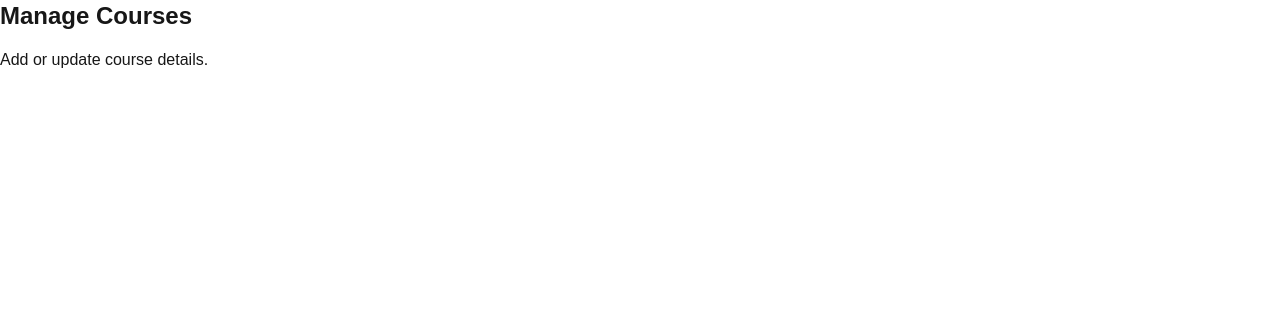
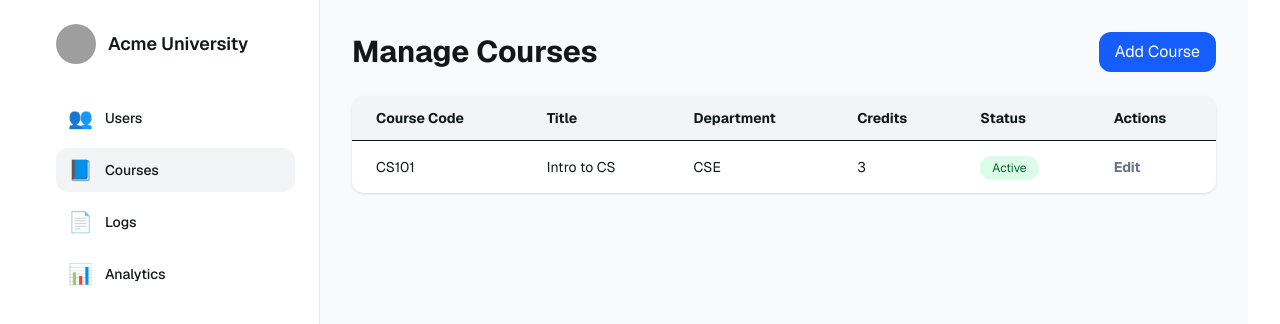
Before and after one commit to Sourav2507/Student-Management-System, a Next.js app in the folder frontend/: page /admin/courses in a window 1280 px wide. Shown: the top 324 px of the page. Built offline with nearby package versions, Linux system fonts and the light colour scheme; grey boxes are pictures that could not be loaded.

Commit message:
Added Courses UI

```diff
--- a/frontend/app/admin/courses/page.tsx
+++ b/frontend/app/admin/courses/page.tsx
@@ -1,132 +1,196 @@
-export default function ManageCourses() {
-  return (
-    <div>
-      <h1 className="text-2xl font-bold mb-4">Manage Courses</h1>
-      <p>Add or update course details.</p>
-    </div>
-  );
-}
+'use client';
 
+import { useState } from 'react';
 
-
-
-/*'use client';
-
-import { useEffect, useState } from 'react';
+type Course = {
+  code: string;
+  title: string;
+  department: string;
+  credits: number;
+  status: string;
+};
 
 export default function ManageCourses() {
-  const [courses, setCourses] = useState([]);
+  const [courses, setCourses] = useState<Course[]>([
+    {
+      code: 'CS101',
+      title: 'Intro to CS',
+      department: 'CSE',
+      credits: 3,
+      status: 'Active',
+    },
+  ]);
+  const [formVisible, setFormVisible] = useState(false);
+  const [formData, setFormData] = useState<Course>({
+    code: '',
+    title: '',
+    department: '',
+    credits: 0,
+    status: 'Active',
+  });
 
-  useEffect(() => {
-    fetch('http://localhost:5000/api/courses')
-      .then(res => res.json())
-      .then(data => setCourses(data));
-  }, []);
+  const handleChange = (e: React.ChangeEvent<HTMLInputElement | HTMLSelectElement>) => {
+    const { id, value } = e.target;
+    setFormData(prev => ({
+      ...prev,
+      [id]: id === 'credits' ? parseInt(value) : value,
+    }));
+  };
+
+  const handleAddCourse = () => {
+    setCourses(prev => [...prev, formData]);
+    setFormData({ code: '', title: '', department: '', credits: 0, status: 'Active' });
+    setFormVisible(false);
+  };
 
   return (
-    <div className="relative min-h-screen flex flex-col bg-white font-[\'Public Sans\']">
-      <header className="flex items-center justify-between border-b px-10 py-3">
-        <div className="flex items-center gap-4">
-          <div className="size-4">
-            <svg viewBox="0 0 48 48" fill="none" xmlns="http://www.w3.org/2000/svg">
-              <path
-                d="M36.7273 44C33.9891 44 31.6043 39.8386 30.3636 33.69C29.123 39.8386 26.7382 44 24 44C21.2618 44 18.877 39.8386 17.6364 33.69C16.3957 39.8386 14.0109 44 11.2727 44C7.25611 44 4 35.0457 4 24C4 12.9543 7.25611 4 11.2727 4C14.0109 4 16.3957 8.16144 17.6364 14.31C18.877 8.16144 21.2618 4 24 4C26.7382 4 29.123 8.16144 30.3636 14.31C31.6043 8.16144 33.9891 4 36.7273 4C40.7439 4 44 12.9543 44 24C44 35.0457 40.7439 44 36.7273 44Z"
-                fill="currentColor"
-              ></path>
-            </svg>
+    <div className="min-h-screen w-full flex font-sans bg-white text-[#121717] px-4 sm:px-8">
+      {/* Sidebar */}
+      <aside className="w-72 min-h-screen border-r border-gray-200 p-6">
+        <div className="flex items-center gap-3 mb-8">
+          <div
+            className="bg-center bg-no-repeat aspect-square bg-cover rounded-full size-10"
+            style={{
+              backgroundImage:
+                "url('https://lh3.googleusercontent.com/a-/ALV-UjXJ5eAvOfQ6rpJKZmPgoFBoi0S1t8PIE2RCrQ=s96-c')",
+            }}
+          ></div>
+          <h1 className="text-lg font-semibold">Acme University</h1>
         </div>
-          <h2 className="text-lg font-bold tracking-tight">Academics</h2>
+        <nav className="flex flex-col gap-2">
+          {[
+            { label: 'Users', icon: '👥', href: '/admin/users' },
+            { label: 'Courses', icon: '📘', href: '/admin/courses' },
+            { label: 'Logs', icon: '📄', href: '/admin/logs' },
+            { label: 'Analytics', icon: '📊', href: '/admin/analytics' },
+          ].map((item, i) => (
+            <a
+              key={i}
+              href={item.href}
+              className={`flex items-center gap-3 px-3 py-2 rounded-xl transition-all duration-200 cursor-pointer ${
+                item.label === 'Courses'
+                  ? 'bg-gray-100'
+                  : 'hover:bg-gray-100 hover:scale-[1.02]'
+              }`}
+            >
+              <span className="text-xl">{item.icon}</span>
+              <span className="text-sm font-medium">{item.label}</span>
+            </a>
+          ))}
+        </nav>
+      </aside>
+
+      {/* Main */}
+      <main className="flex-1 bg-gray-50 p-8 overflow-y-auto">
+        <div className="flex justify-between items-center mb-6">
+          <h1 className="text-3xl font-bold">Manage Courses</h1>
+          <button
+            className="bg-blue-600 text-white rounded-xl px-4 py-2 hover:bg-blue-700 transition-all"
+            onClick={() => setFormVisible(!formVisible)}
+          >
+            {formVisible ? 'Cancel' : 'Add Course'}
+          </button>
         </div>
-        <div className="flex gap-8">
-          <nav className="flex gap-9 text-sm font-medium">
-            <a href="#">Dashboard</a>
-            <a href="#">Courses</a>
-            <a href="#">Students</a>
-            <a href="#">Instructors</a>
-            <a href="#">Departments</a>
-          </nav>
-        </div>
-      </header>
 
-      <main className="flex flex-1 flex-row gap-1 px-6 py-5 justify-center">
-        <div className="flex flex-col max-w-[920px] w-full">
-          <section className="p-4">
-            <h1 className="text-[32px] font-bold">Manage Courses</h1>
-            <p className="text-sm text-[#6a7681]">View, edit, and manage all courses offered by the university.</p>
-          </section>
-
-          <section className="px-4 py-3">
-            <input
-              type="text"
-              placeholder="Search by Name, Department, or Semester"
-              className="w-full h-12 rounded-xl bg-[#f1f2f4] px-4 text-sm focus:outline-none"
-            />
-          </section>
-
-          <section className="px-4 py-3 overflow-x-auto">
-            <table className="w-full text-sm text-left border">
-              <thead className="bg-white">
+        {!formVisible ? (
+          <>
+            {/* Table */}
+            <div className="bg-white rounded-xl shadow-sm overflow-hidden">
+              <table className="w-full table-auto text-sm text-left">
+                <thead className="bg-gray-100 text-[#121717]">
                   <tr>
-                  <th className="px-4 py-2">Course Code</th>
-                  <th className="px-4 py-2">Course Name</th>
-                  <th className="px-4 py-2">Department</th>
-                  <th className="px-4 py-2">Credits</th>
-                  <th className="px-4 py-2">Status</th>
-                  <th className="px-4 py-2">Edit</th>
+                    <th className="px-6 py-3">Course Code</th>
+                    <th className="px-6 py-3">Title</th>
+                    <th className="px-6 py-3">Department</th>
+                    <th className="px-6 py-3">Credits</th>
+                    <th className="px-6 py-3">Status</th>
+                    <th className="px-6 py-3">Actions</th>
                   </tr>
                 </thead>
                 <tbody>
-                {courses.map((course) => (
-                  <tr key={course._id} className="border-t">
-                    <td className="px-4 py-2 text-[#6a7681]">{course.code}</td>
-                    <td className="px-4 py-2">{course.title}</td>
-                    <td className="px-4 py-2 text-[#6a7681]">{course.department}</td>
-                    <td className="px-4 py-2 text-[#6a7681]">{course.credits}</td>
-                    <td className="px-4 py-2">
-                      <button className="rounded-xl bg-[#f1f2f4] px-4 h-8">{course.status}</button>
+                  {courses.map((course, i) => (
+                    <tr
+                      key={i}
+                      className="border-t transition hover:bg-gray-50 hover:scale-[1.01]"
+                    >
+                      <td className="px-6 py-4">{course.code}</td>
+                      <td className="px-6 py-4">{course.title}</td>
+                      <td className="px-6 py-4">{course.department}</td>
+                      <td className="px-6 py-4">{course.credits}</td>
+                      <td className="px-6 py-4">
+                        <span
+                          className={`px-3 py-1 text-xs rounded-full ${
+                            course.status === 'Active'
+                              ? 'bg-green-100 text-green-800'
+                              : 'bg-red-100 text-red-800'
+                          }`}
+                        >
+                          {course.status}
+                        </span>
                       </td>
-                    <td className="px-4 py-2 text-[#6a7681] font-bold">Edit</td>
+                      <td className="px-6 py-4 text-sm font-bold text-gray-500">
+                        Edit
+                      </td>
                     </tr>
                   ))}
                 </tbody>
-
               </table>
-          </section>
             </div>
-
-        <div className="flex flex-col w-[360px]">
-          <h2 className="px-4 pt-5 pb-3 text-[22px] font-bold">Course Details</h2>
-          <div className="px-4 py-3 space-y-4">
-            <input className="w-full h-14 rounded-xl border px-4" placeholder="Course Code" />
-            <input className="w-full h-14 rounded-xl border px-4" placeholder="Course Name" />
-            <select className="w-full h-14 rounded-xl border px-4">
-              <option>Department</option>
-              <option>Computer Science</option>
-              <option>Mathematics</option>
+          </>
+        ) : (
+          <>
+            {/* Form */}
+            <div className="bg-white p-6 rounded-xl shadow-md max-w-2xl">
+              <div className="grid grid-cols-1 sm:grid-cols-2 gap-4">
+                <input
+                  id="code"
+                  placeholder="Course Code"
+                  value={formData.code}
+                  onChange={handleChange}
+                  className="border rounded-xl px-4 h-12"
+                />
+                <input
+                  id="title"
+                  placeholder="Course Title"
+                  value={formData.title}
+                  onChange={handleChange}
+                  className="border rounded-xl px-4 h-12"
+                />
+                <input
+                  id="department"
+                  placeholder="Department"
+                  value={formData.department}
+                  onChange={handleChange}
+                  className="border rounded-xl px-4 h-12"
+                />
+                <input
+                  id="credits"
+                  placeholder="Credits"
+                  type="number"
+                  value={formData.credits}
+                  onChange={handleChange}
+                  className="border rounded-xl px-4 h-12"
+                />
+                <select
+                  id="status"
+                  value={formData.status}
+                  onChange={handleChange}
+                  className="border rounded-xl px-4 h-12 col-span-2"
+                >
+                  <option value="Active">Active</option>
+                  <option value="Inactive">Inactive</option>
                 </select>
-            <select className="w-full h-14 rounded-xl border px-4">
-              <option>Semester</option>
-              <option>1</option>
-              <option>2</option>
-            </select>
-            <input className="w-full h-14 rounded-xl border px-4" placeholder="Credits" />
-            <textarea className="w-full min-h-[144px] rounded-xl border px-4 py-2" placeholder="Description" />
-            <select className="w-full h-14 rounded-xl border px-4">
-              <option>Instructor</option>
-              <option>Prof. A</option>
-              <option>Prof. B</option>
-            </select>
-            <div className="flex items-center justify-between">
-              <span>Status</span>
-              <input type="checkbox" className="h-6 w-10 rounded-full bg-[#f1f2f4]" />
               </div>
-            <button className="w-full h-10 rounded-xl bg-[#dce8f3] font-bold">Update Course</button>
-            <button className="w-full h-10 rounded-xl bg-[#f1f2f4] font-bold">Add New Course</button>
-            <button className="w-full h-10 rounded-xl bg-[#f1f2f4] font-bold">Delete Selected</button>
+              <button
+                onClick={handleAddCourse}
+                className="mt-6 w-full bg-green-600 text-white h-12 rounded-xl hover:bg-green-700 transition"
+              >
+                Save Course
+              </button>
             </div>
-        </div>
+          </>
+        )}
       </main>
     </div>
   );
 }
-*/
```
Lines whose indentation alone changed are shown as unchanged.
